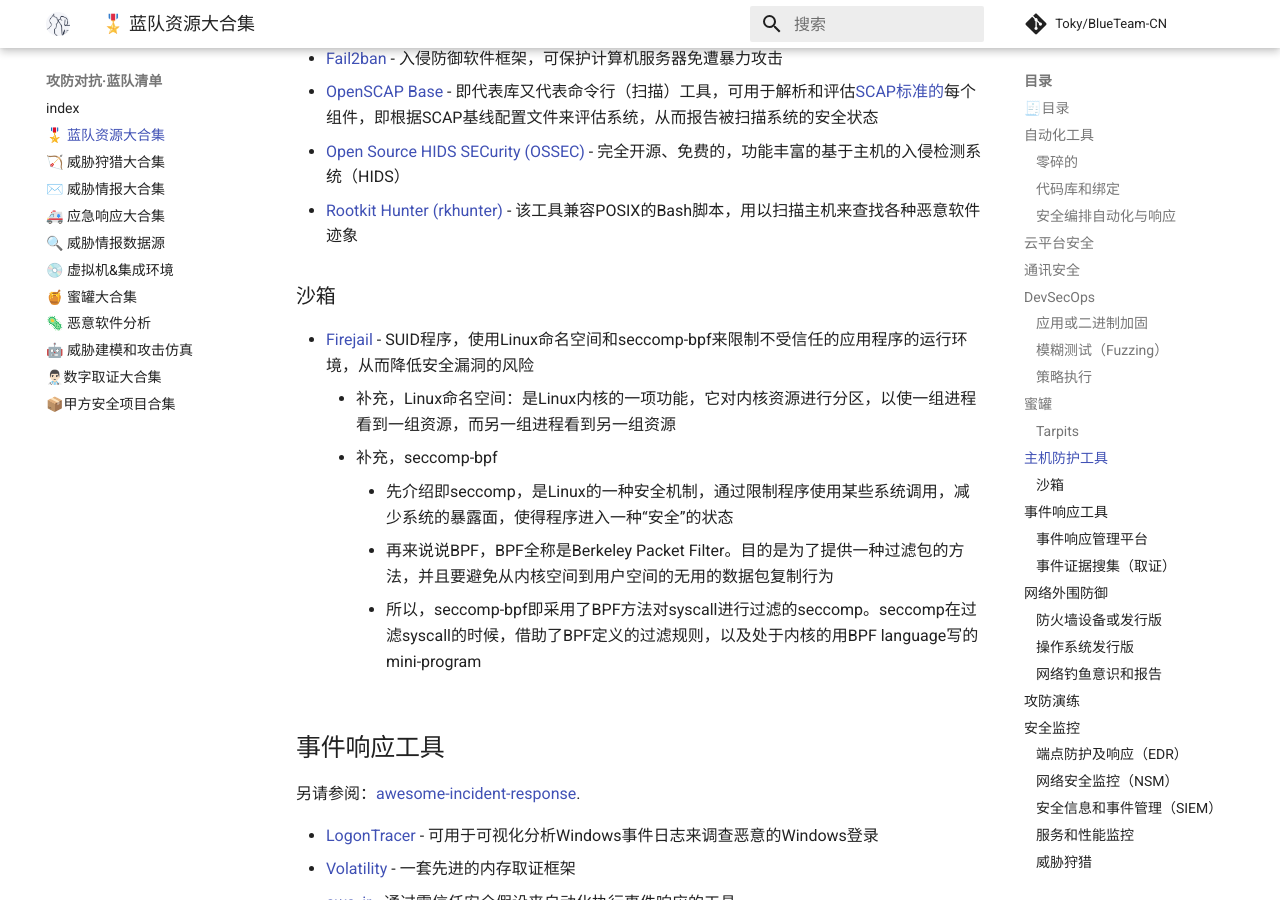
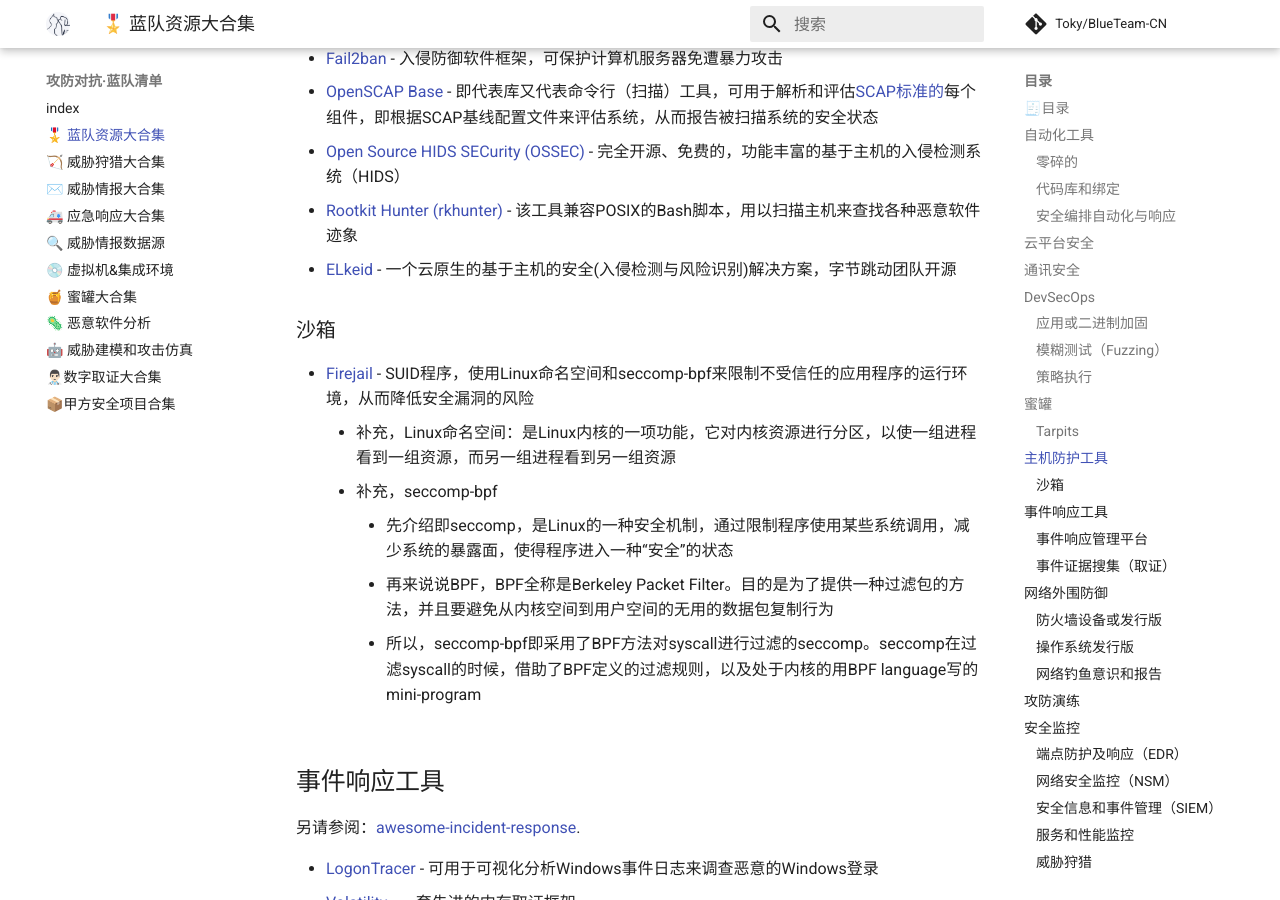
Before and after one commit to satan1a/awesome-cybersecurity-blueteam-cn, an MkDocs documentation site: the page built from docs/0x1_blue_team-resources.md, in a window 1280 px wide and 900 px high, scrolled down 6007 px. Built offline with MkDocs 1.6.1 and Material for MkDocs 9.7.7, drawn with Linux system fonts in a browser that asks for light colours; comment, search, counter and statistics services are not loaded.

Commit message:
Update 0x1_blue_team-resources.md

```diff
--- a/docs/0x1_blue_team-resources.md
+++ b/docs/0x1_blue_team-resources.md
@@ -194,6 +194,7 @@
 - [OpenSCAP Base](https://www.open-scap.org/tools/openscap-base/) - 即代表库又代表命令行（扫描）工具，可用于解析和评估[SCAP标准的](https://www.open-scap.org/features/standards/)每个组件，即根据SCAP基线配置文件来评估系统，从而报告被扫描系统的安全状态
 - [Open Source HIDS SECurity (OSSEC)](https://www.ossec.net/) - 完全开源、免费的，功能丰富的基于主机的入侵检测系统（HIDS）
 - [Rootkit Hunter (rkhunter)](http://rkhunter.sourceforge.net/) - 该工具兼容POSIX的Bash脚本，用以扫描主机来查找各种恶意软件迹象
+- [ELkeid](https://github.com/bytedance/Elkeid) - 一个云原生的基于主机的安全(入侵检测与风险识别)解决方案，字节跳动团队开源
 
 ### 沙箱
 
```
